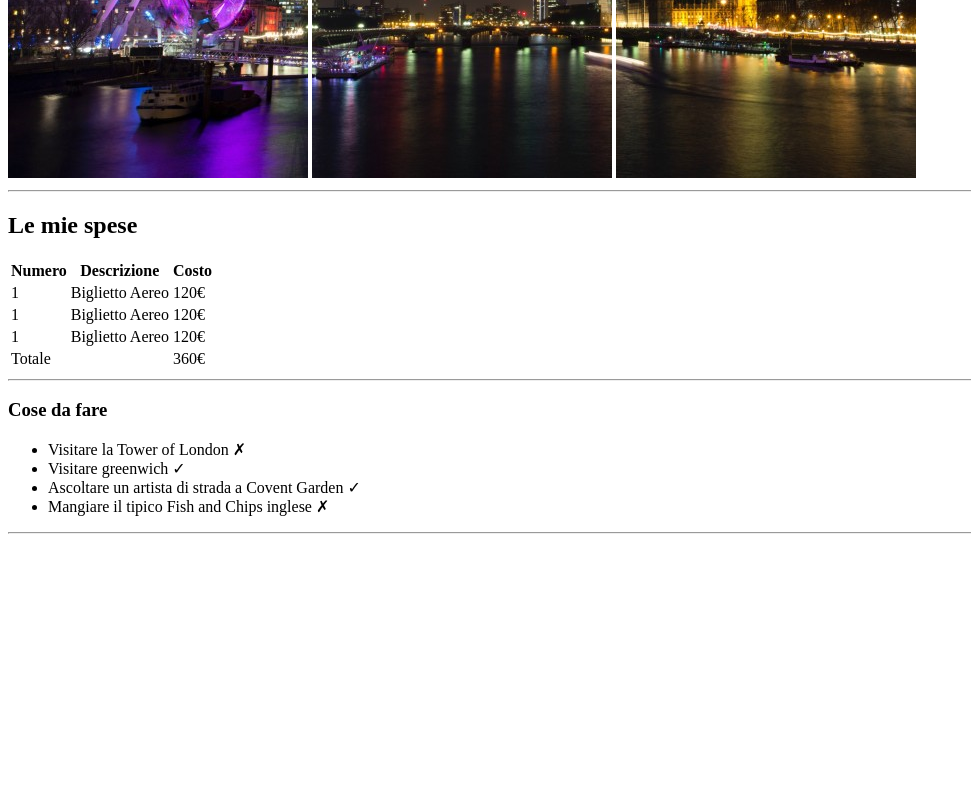
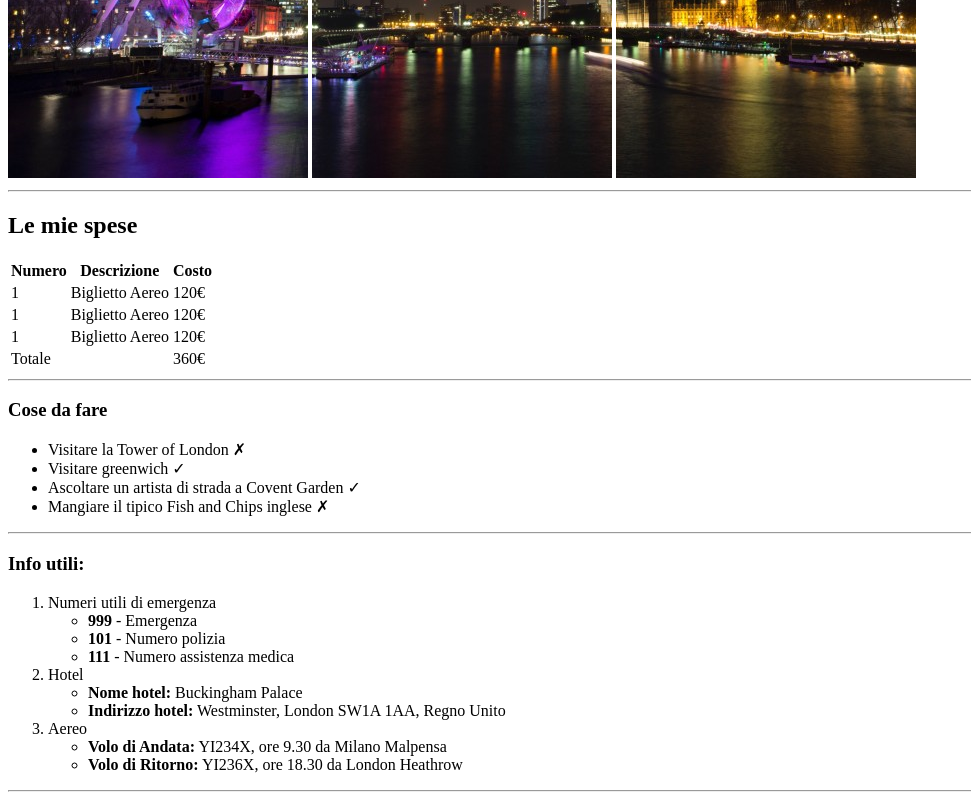
Before and after one commit to dbonafin/html-london-trip, a plain HTML site: page index.html in a window 1280 px wide. Shown: the part 502-1302 px from the top of the page, without its empty margins (0-971 px from the left). Before the commit the page ends 1044 px from the top, so only its background shows below. Drawn offline with Linux system fonts and the light colour scheme.

Commit message:
aggiunto sezione info utili

```diff
--- a/index.html
+++ b/index.html
@@ -82,6 +82,39 @@
         </div>
         <hr>
 
+        <!--sezione info utili-->
+        <div>
+            <h3>Info utili:</h3>
+
+            <ol>
+                <!--info numeri emergenza-->
+                <li>Numeri utili di emergenza
+                    <ul>
+                        <li><strong>999</strong> - Emergenza</li>
+                        <li><strong>101</strong> - Numero polizia</li>
+                        <li><strong>111</strong> - Numero assistenza medica</li>
+                    </ul>
+                </li>
+
+                <!--info hotel-->
+                <li>Hotel
+                    <ul>
+                        <li><strong>Nome hotel:</strong> Buckingham Palace</li>
+                        <li><strong>Indirizzo hotel:</strong> Westminster, London SW1A 1AA, Regno Unito</li>
+                    </ul>
+                </li>
+
+                <!--info aereo-->
+                <li>Aereo
+                    <ul>
+                       <li><strong>Volo di Andata:</strong> YI234X, ore 9.30 da Milano Malpensa</li>
+                       <li><strong>Volo di Ritorno:</strong> YI236X, ore 18.30 da London Heathrow</li>
+                    </ul>
+                </li>
+            </ol>
+        </div>
+        <hr>
+
 
 
     </main>
```
